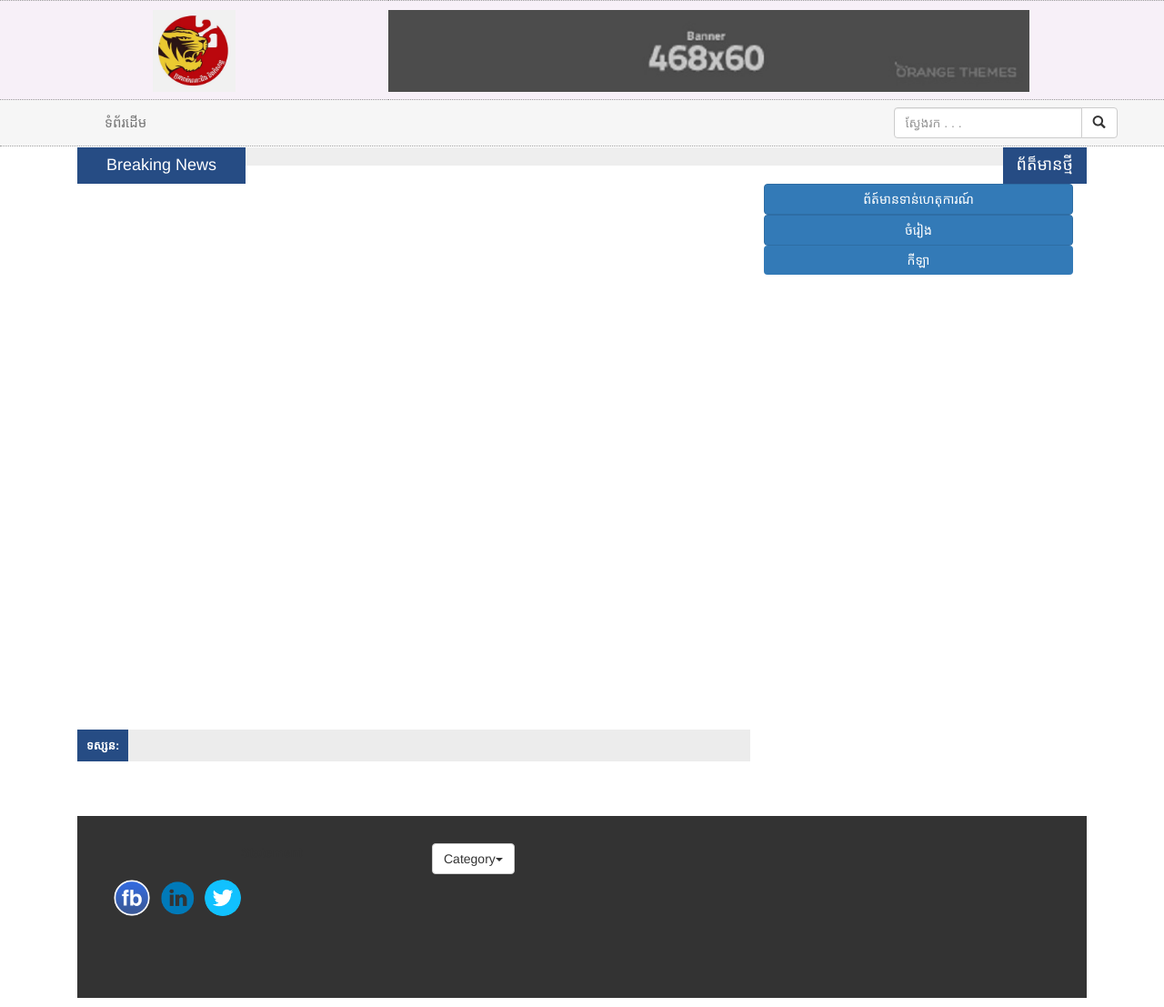
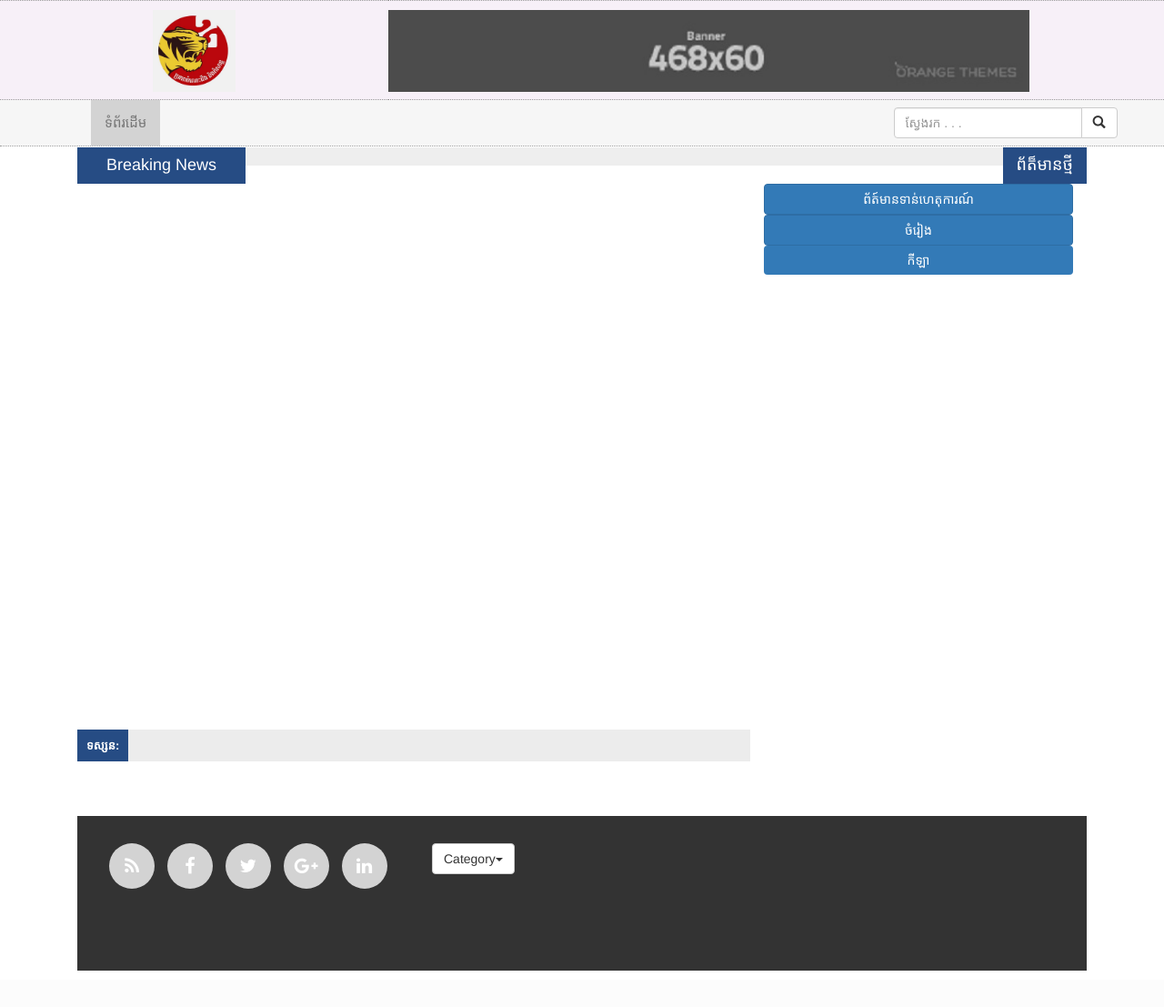
Before and after one commit to kimsal/klathom, a PHP site: page /klathom/home.php in a window 1280 px wide. Shown: the whole page at 91% size. After the commit the page ends 1067 px from the top, so only its background shows below. Run offline with PHP 8.4, Linux system fonts and the light colour scheme; data that the repository does not hold is empty; some libraries are stand-ins or nearby versions.

Commit message:
udate social icon

```diff
--- a/css/custom.css
+++ b/css/custom.css
@@ -542,3 +542,91 @@ margin:0px;
 	line-height:10px;border-bottom:1px dotted #666666;
 }
 /*End CSS for category page*/
+
+
+
+/*=========================
+  Icons
+ ================= */
+
+/* footer social icons */
+ul.social-network {
+  list-style: none;
+  display: inline;
+  margin-left:0 !important;
+  padding: 0;
+}
+ul.social-network li {
+  display: inline;
+  margin: 0 5px;
+}
+
+
+/* footer social icons */
+.social-network a.icoRss:hover {
+  background-color: #F56505;
+}
+.social-network a.icoFacebook:hover {
+  background-color:#3B5998;
+}
+.social-network a.icoTwitter:hover {
+  background-color:#33ccff;
+}
+.social-network a.icoGoogle:hover {
+  background-color:#BD3518;
+}
+.social-network a.icoVimeo:hover {
+  background-color:#0590B8;
+}
+.social-network a.icoLinkedin:hover {
+  background-color:#007bb7;
+}
+.social-network a.icoRss:hover i, .social-network a.icoFacebook:hover i, .social-network a.icoTwitter:hover i,
+.social-network a.icoGoogle:hover i, .social-network a.icoVimeo:hover i, .social-network a.icoLinkedin:hover i {
+  color:#fff;
+}
+a.socialIcon:hover, .socialHoverClass {
+  color:#44BCDD;
+}
+
+.social-circle li a {
+  display:inline-block;
+  position:relative;
+  margin:0 auto 0 auto;
+  -moz-border-radius:50%;
+  -webkit-border-radius:50%;
+  border-radius:50%;
+  text-align:center;
+  width: 50px;
+  height: 50px;
+  font-size:20px;
+}
+.social-circle li i {
+  margin:0;
+  line-height:50px;
+  text-align: center;
+}
+
+.social-circle li a:hover i, .triggeredHover {
+  -moz-transform: rotate(360deg);
+  -webkit-transform: rotate(360deg);
+  -ms--transform: rotate(360deg);
+  transform: rotate(360deg);
+  -webkit-transition: all 0.2s;
+  -moz-transition: all 0.2s;
+  -o-transition: all 0.2s;
+  -ms-transition: all 0.2s;
+  transition: all 0.2s;
+}
+.social-circle i {
+  color: #fff;
+  -webkit-transition: all 0.8s;
+  -moz-transition: all 0.8s;
+  -o-transition: all 0.8s;
+  -ms-transition: all 0.8s;
+  transition: all 0.8s;
+}
+
+a {
+ background-color: #D3D3D3;
+}
--- a/footer.php
+++ b/footer.php
@@ -1,10 +1,13 @@
   <div class="col-xs-12 col-md-12 col-sm-12 myfoot">
             <!--footer-->
             <div class="col-sm-4 col-xs-12  col-md-4">
-              <label>Statement</label>
-                <img class="img-responsive fbcon1" src="img/fbicon.png" />
-                <img class="img-responsive fbcon1" src="img/linkedin.png" />
-                <img class="img-responsive fbcon1" src="img/Twitterbird.png" />
+              <ul class="social-network social-circle">
+                <li><a href="#" class="icoRss" title="Rss"><i class="fa fa-rss"></i></a></li>
+                <li><a href="#" class="icoFacebook" title="Facebook"><i class="fa fa-facebook"></i></a></li>
+                <li><a href="#" class="icoTwitter" title="Twitter"><i class="fa fa-twitter"></i></a></li>
+                <li><a href="#" class="icoGoogle" title="Google +"><i class="fa fa-google-plus"></i></a></li>
+                <li><a href="#" class="icoLinkedin" title="Linkedin"><i class="fa fa-linkedin"></i></a></li>
+              </ul>
             </div>
             <script type="text/javascript">
               $(document).ready(function(){
--- a/header.php
+++ b/header.php
@@ -8,6 +8,7 @@
 <link rel="stylesheet" type="text/css" href="css/bootstrap.min.css">
 <link rel="stylesheet" href="css/custom.css">
 <meta name="viewport" content="width=device-width, initial-scale=1">
+<link href="//maxcdn.bootstrapcdn.com/font-awesome/4.2.0/css/font-awesome.min.css" rel="stylesheet">
 <!-- jQuery library -->
 <script src="js/jquery.min.js"></script>
 <script src="js/custome.js"></script>
```
